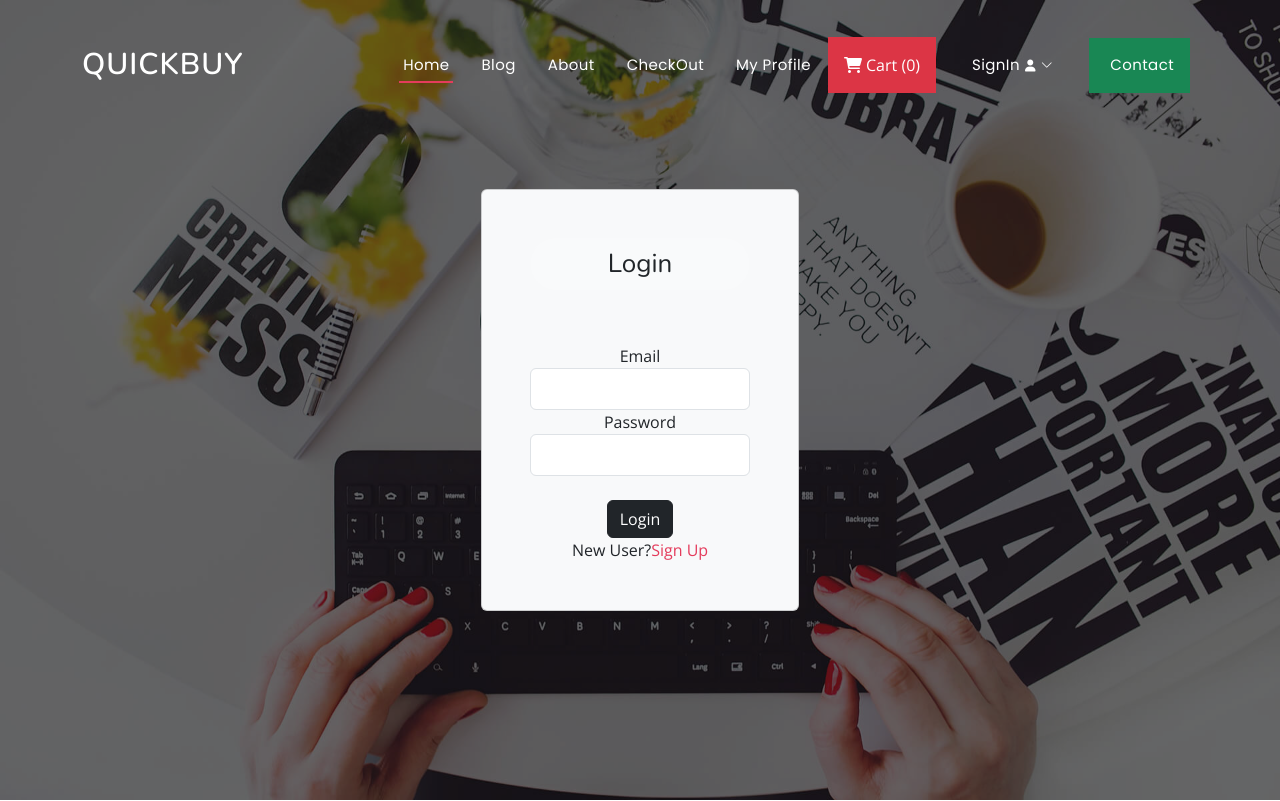
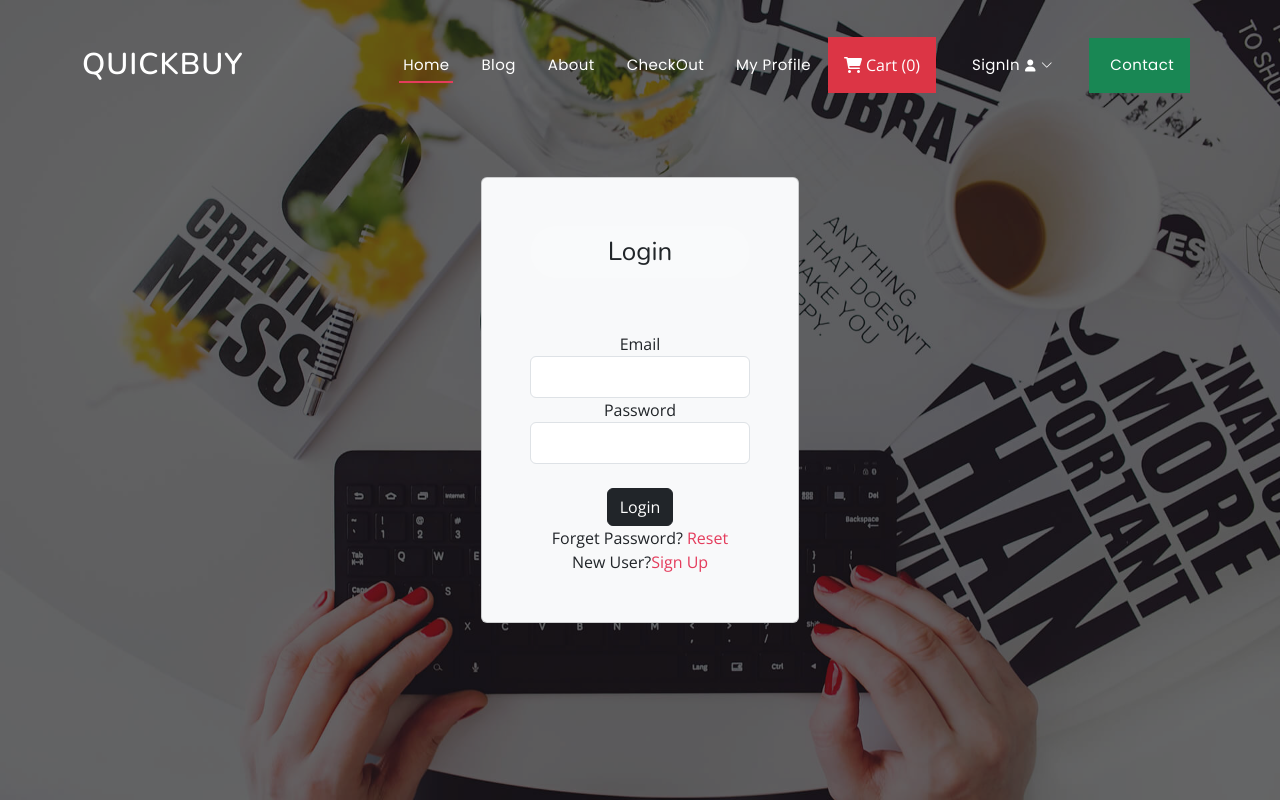
Before and after one commit to suchir-cyber/QuickBuy, a Django app: page /auth/login/ in a window 1280 px wide. Shown: the top 801 px of the page. Run offline with Django 4.2, Linux system fonts and the light colour scheme; some libraries are stand-ins or nearby versions.

Commit message:
updated forgot password page

```diff
--- a/QuickBuy/authcart/urls.py
+++ b/QuickBuy/authcart/urls.py
@@ -6,4 +6,6 @@ urlpatterns = [
     path('login/',views.handlelogin,name="handlelogin"),
     path('logout/',views.handlelogout,name="handlelogout"),
     path('activate/<uidb64>/<token>',views.ActivateAccountView.as_view(),name="activate"),
+    path('request-reset-email/',views.RequestResetEmailView.as_view(),name='request-reset-email'),
+    path('set-new-password/<uidb64>/<token>',views.SetNewPasswordView.as_view(),name='set-new-password'),
 ]
--- a/QuickBuy/authcart/views.py
+++ b/QuickBuy/authcart/views.py
@@ -8,7 +8,7 @@ from .utils import generate_token,TokenGenerator
 from django.core.mail import EmailMessage
 from django.conf import settings
 from django.utils.encoding import force_bytes,force_str
-
+from django.contrib.auth.tokens import PasswordResetTokenGenerator
 from django.contrib.auth import authenticate,login,logout
 
 # Create your views here.
@@ -68,3 +68,70 @@ def handlelogout(request):
     logout(request)
     messages.info(request,"logout success")
     return redirect('/auth/login')
+
+class RequestResetEmailView(View):
+    def get(self,request):
+        return render(request,'request-reset-email.html')
+
+    def post(self,request):
+        email=request.POST['email']
+        user=User.objects.filter(email=email)
+
+        if user.exists():
+            # current_site=get_current_site(request)
+            email_subject='[Reset Your Password]'
+            message=render_to_string('reset-user-password.html',{
+                'domain':'127.0.0.1:8000',
+                'uid':urlsafe_base64_encode(force_bytes(user[0].pk)),
+                'token':PasswordResetTokenGenerator().make_token(user[0])
+            })
+
+            # email_message=EmailMessage(email_subject,message,settings.EMAIL_HOST_USER,[email])
+            # email_message.send()
+
+            messages.info(request,f"WE HAVE SENT YOU AN EMAIL WITH INSTRUCTIONS ON HOW TO RESET THE PASSWORD {message} " )
+            return render(request,'request-reset-email.html')
+
+class SetNewPasswordView(View):
+    def get(self,request,uidb64,token):
+        context = {
+            'uidb64':uidb64,
+            'token':token
+        }
+        try:
+            user_id=force_str(urlsafe_base64_decode(uidb64))
+            user=User.objects.get(pk=user_id)
+
+            if  not PasswordResetTokenGenerator().check_token(user,token):
+                messages.warning(request,"Password Reset Link is Invalid")
+                return render(request,'request-reset-email.html')
+
+        except DjangoUnicodeDecodeError as identifier:
+            pass
+
+        return render(request,'set-new-password.html',context)
+
+    def post(self,request,uidb64,token):
+        context={
+            'uidb64':uidb64,
+            'token':token
+        }
+        password=request.POST['pass1']
+        confirm_password=request.POST['pass2']
+        if password!=confirm_password:
+            messages.warning(request,"Password is Not Matching")
+            return render(request,'set-new-password.html',context)
+
+        try:
+            user_id=force_str(urlsafe_base64_decode(uidb64))
+            user=User.objects.get(pk=user_id)
+            user.set_password(password)
+            user.save()
+            messages.success(request,"Password Reset Success Please Login with NewPassword")
+            return redirect('/auth/login/')
+
+        except DjangoUnicodeDecodeError as identifier:
+            messages.error(request,"Something Went Wrong")
+            return render(request,'set-new-password.html',context)
+
+        return render(request,'set-new-password.html',context)
--- a/QuickBuy/templates/login.html
+++ b/QuickBuy/templates/login.html
@@ -30,6 +30,8 @@
                 <br>
                 <button type="submit" class="btn btn-dark">Login</button>
                 <br>
+                <span> Forget Password? <a href="/auth/request-reset-email/">Reset</a></span>
+                <br>
                 New User?<a href="/auth/signup/">Sign Up</a>
                 <br>
         </form>
```
Also changed, not shown: QuickBuy/templates/request-reset-email.html (added, +41 -0 lines), QuickBuy/templates/reset-user-password.html (added, +7 -0 lines), QuickBuy/templates/set-new-password.html (added, +41 -0 lines), QuickBuy/db.sqlite3.
